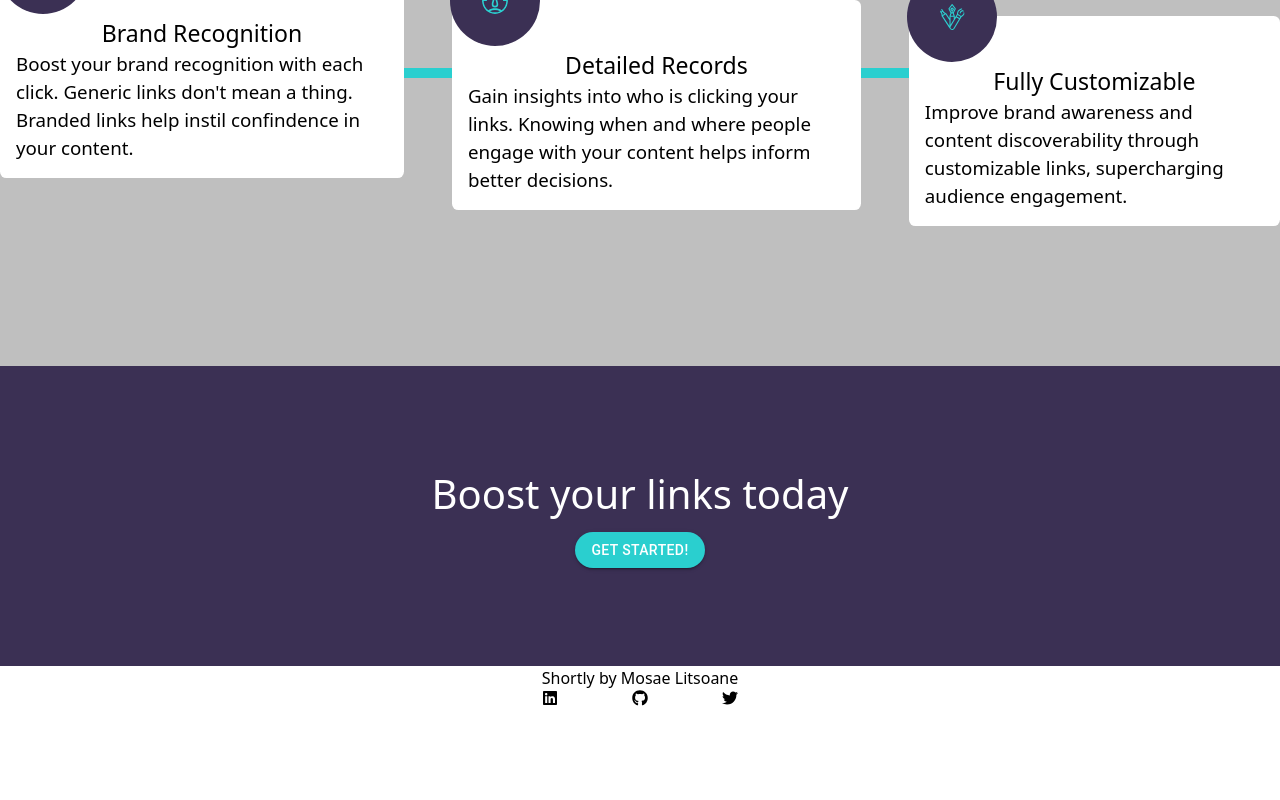
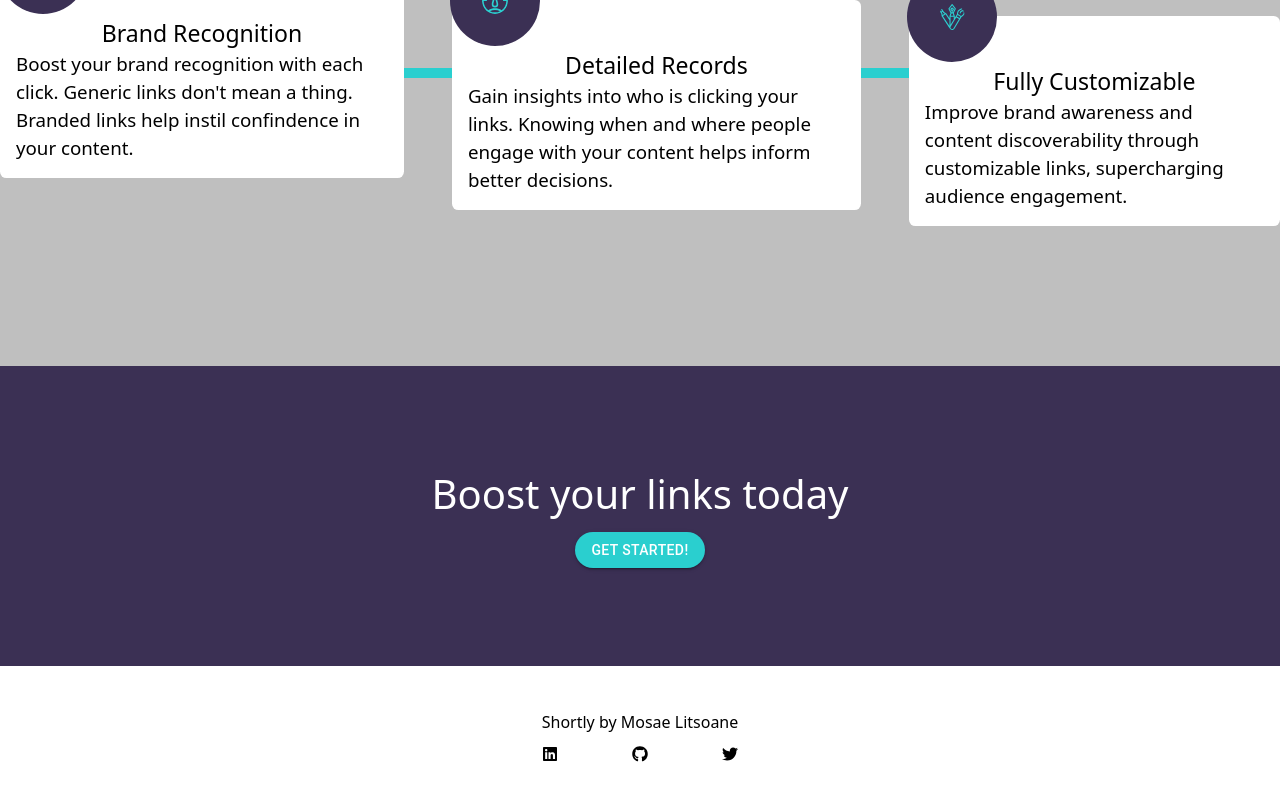
Before and after one commit to Mosae/url-shortner, a React (Create React App) app: page / in a window 1280 px wide. Shown: the part 1047-1847 px from the top of the page. Before the commit the page ends 1753 px from the top, so only its background shows below. Built offline with nearby package versions, Linux system fonts and the light colour scheme.

Commit message:
footer credits done

```diff
--- a/src/components/Footer/Footer.js
+++ b/src/components/Footer/Footer.js
@@ -5,10 +5,10 @@ import { FaTwitter } from 'react-icons/fa';
 import { FaLinkedin } from 'react-icons/fa';
 function Footer() {
 	return (
-		<div className="footer__items">
-			<div className="footer__heading">
+		<div className="footer__items ">
+			<div className="footer__heading m-11">
 				<nav>
-					<h2>Shortly by Mosae Litsoane</h2>
+					<h2 className="mb-3">Shortly by Mosae Litsoane</h2>
 					<div className="footer__subheading">
 						<a href="https://www.linkedin.com/in/mosae-litsoane/" target="_blank" rel="noopener noreferrer">
 							<FaLinkedin />
--- a/src/components/cards/cards.scss
+++ b/src/components/cards/cards.scss
@@ -4,6 +4,7 @@
 	.container {
 		display: grid;
 		grid-gap: 6rem;
+		margin: auto;
 	}
 	.statistics__header {
 		display: flex;
```
Also changed, not shown: 1 other file (tests, documents, lock files or other folders).
